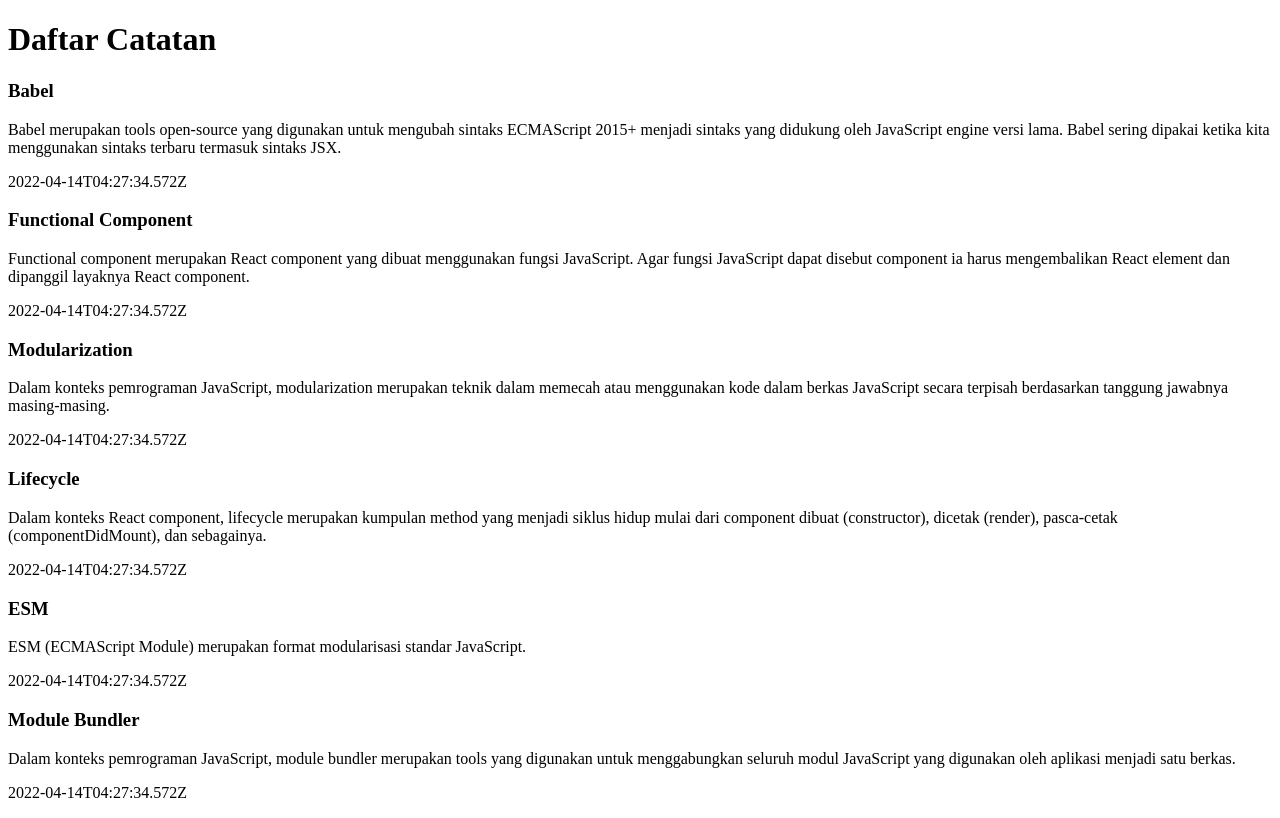
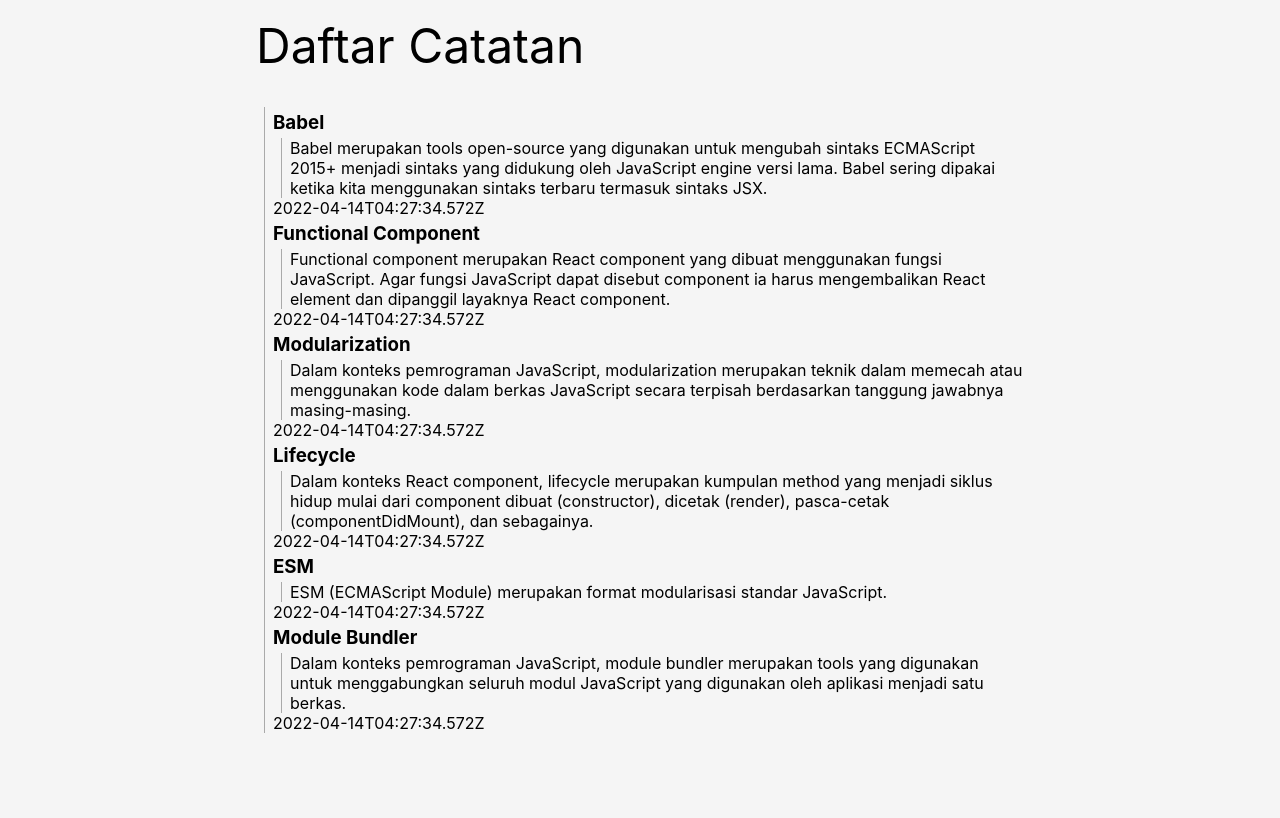
Before and after one commit to hafidzahm/submission-react, a React (Vite) app: page / in a window 1280 px wide. Built offline with nearby package versions, Linux system fonts and the light colour scheme.

Commit message:
styling init

```diff
--- a/src/index.jsx
+++ b/src/index.jsx
@@ -1,6 +1,9 @@
 import React from "react";
 import { createRoot } from "react-dom/client";
 import NoteApp from "./component/NoteApp";
+
+//styling
+import './styles/style.css'
 
 
 
--- /dev/null
+++ b/src/styles/style.css
@@ -0,0 +1,88 @@
+* {
+    padding: 0;
+    margin: 0;
+    box-sizing: border-box;
+  }
+
+  body {
+    font-family: 'Inter', sans-serif;
+    background-color: whitesmoke;
+  }
+
+  /* img {
+    width: 100%;
+  } */
+
+  .note-app {
+    max-width: 800px;
+    margin: 0 auto;
+    padding: 16px;
+
+  }
+
+  .note-app  h1 {
+    font-weight: normal;
+    font-size: 48px;
+    margin-bottom: 32px;
+  }
+
+  .note-item {
+    display: flex;
+    align-items: center;
+    margin: 24px 0;
+    border: 1px dashed black;
+    padding: 16px;
+    border-radius: 8px;
+  }
+
+  .note-item__image img {
+    width: 64px;
+    border-radius: 50%;
+  }
+
+  .note-item__body {
+    margin-left: 8px;
+    padding-left: 8px;
+    border-left: 1px solid #aaa;
+    flex: 1;
+  }
+
+  .note-item__title {
+    padding: 4px 0;
+  }
+
+  .note-item__username {
+    font-weight: lighter;
+  }
+
+  .note-item__delete {
+    padding: 8px;
+    font-size: 18px;
+    background-color: orangered;
+    color: white;
+    border: 0;
+    border-radius: 4px;
+    cursor: pointer;
+  }
+
+  .note-input {
+    border: 1px dashed black;
+    padding: 16px;
+    margin: 14px 0;
+    border-radius: 8px;
+    margin-bottom: 32px;
+  }
+
+  .note-input input {
+    display: block;
+    width: 100%;
+    padding: 8px;
+    margin: 8px 0;
+    font-family: 'Inter', sans-serif;
+  }
+
+  .note-input button {
+    width: 100%;
+    padding: 8px;
+    font-family: 'Inter', sans-serif;
+  }
```
